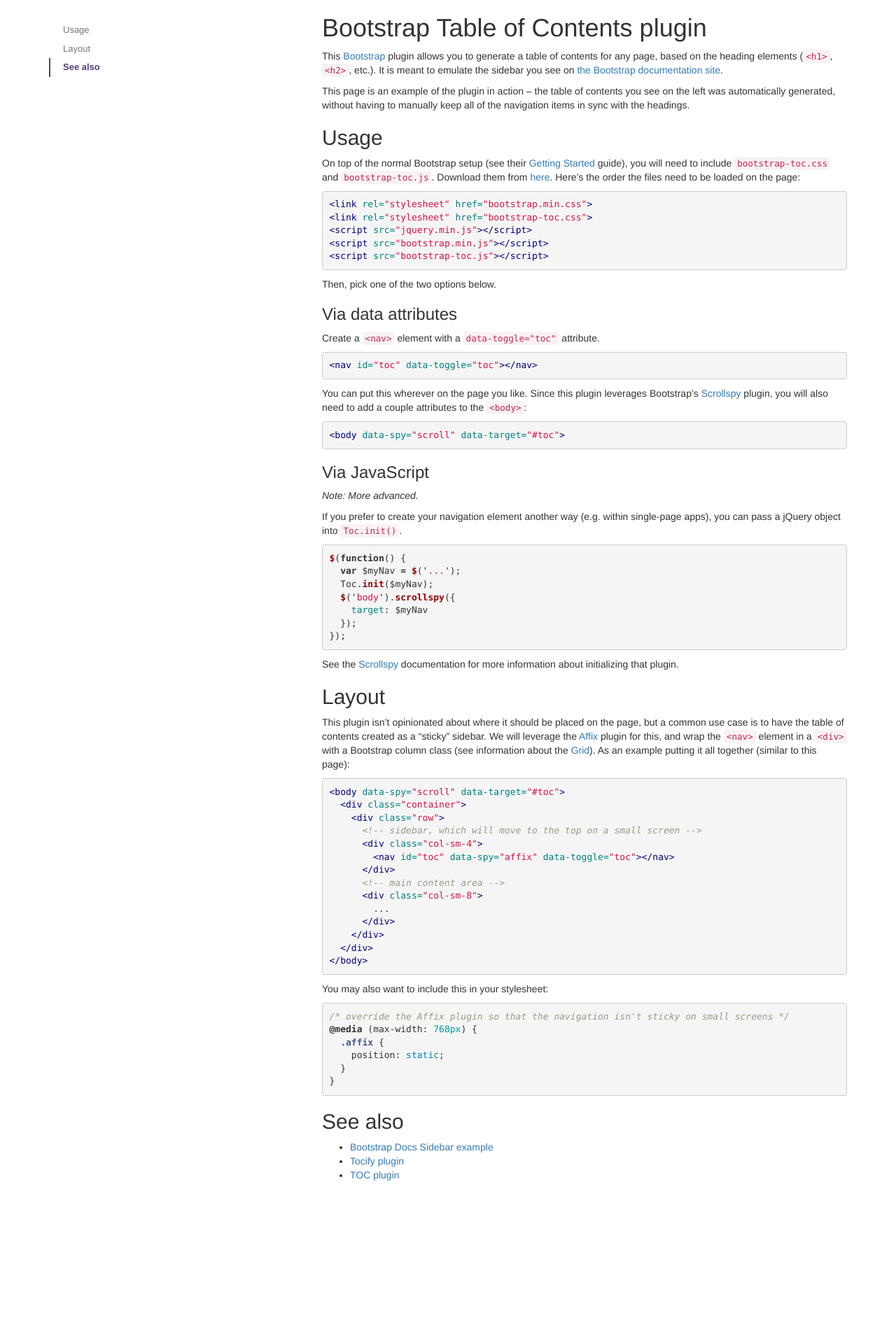
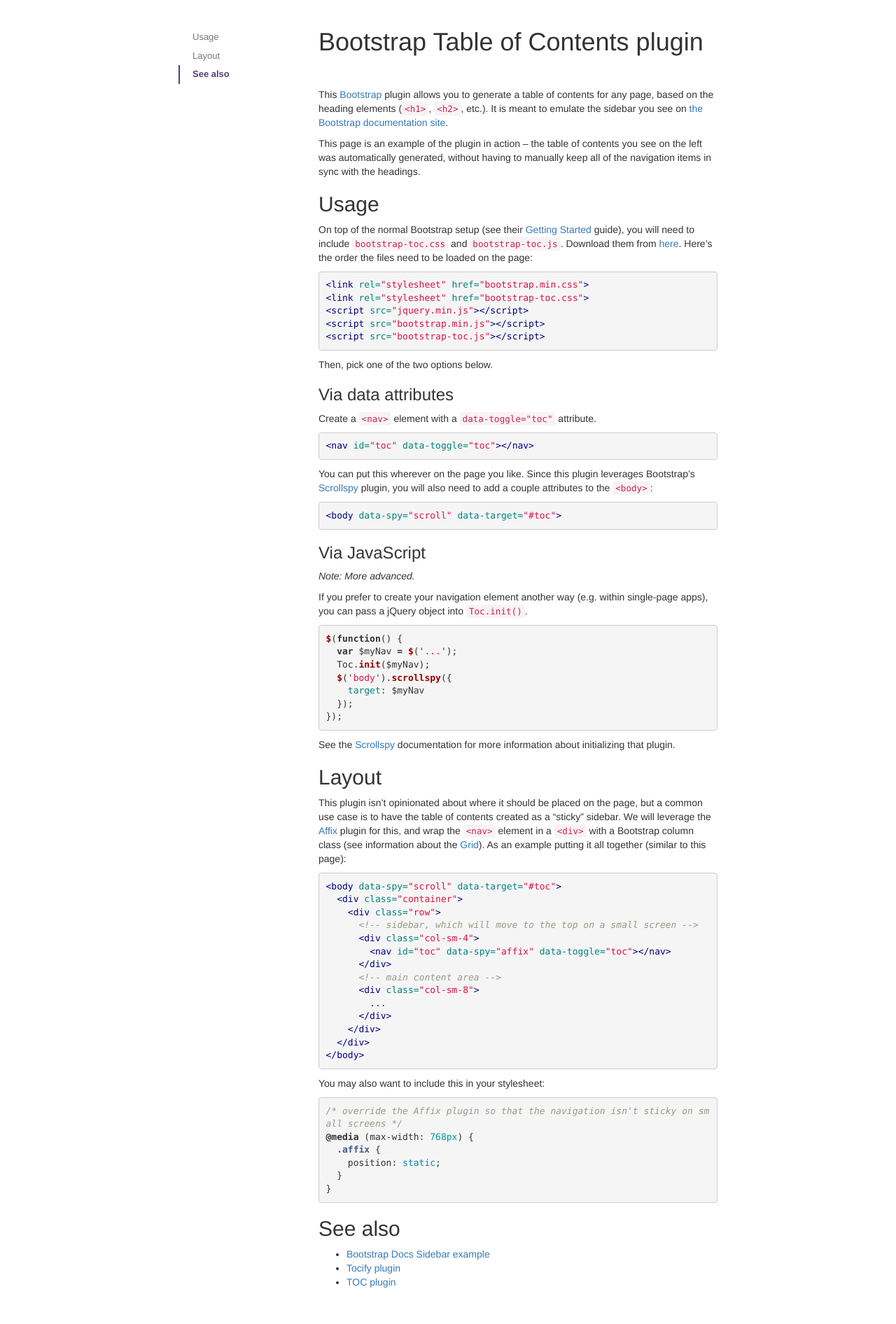
Before and after one commit to afeld/bootstrap-toc, a Jekyll site: the page built from index.md, in a window 1280 px wide. Shown: the whole page at 70% size. Built offline with Jekyll 4.4.1, drawn with Linux system fonts in a browser that asks for light colours; nearby versions of some CDN libraries; before the commit the page ends 1699 px from its top, so only the background shows below that.

Commit message:
align the table of contents with the H1

```diff
--- a/_layouts/default.html
+++ b/_layouts/default.html
@@ -15,10 +15,10 @@
   <body data-spy="scroll" data-target="#toc">
     <div class="container">
       <div class="row">
-        <div class="col-sm-4">
+        <div class="col-sm-3">
           <nav id="toc" data-spy="affix" data-toggle="toc"></nav>
         </div>
-        <div class="col-sm-8">
+        <div class="col-sm-9">
           {{ content }}
         </div>
       </div>
--- a/assets/screen.css
+++ b/assets/screen.css
@@ -1,10 +1,21 @@
-nav[data-toggle='toc'] {
-  top: 30px;
+.container {
+  max-width: 800px;
+  padding-top: 40px;
+  padding-bottom: 40px;
 }
 
-/* override the Affix plugin so that the navigation isn't sticky on small screens */
+/* small screens */
 @media (max-width: 768px) {
+  /* override the Affix plugin so that the navigation isn't sticky */
   .affix {
     position: static;
   }
 }
+
+/* large screens */
+@media (min-width: 768px) {
+  h1:first-child {
+    margin-top: 0;
+    margin-bottom: 1.25em;
+  }
+}
```
